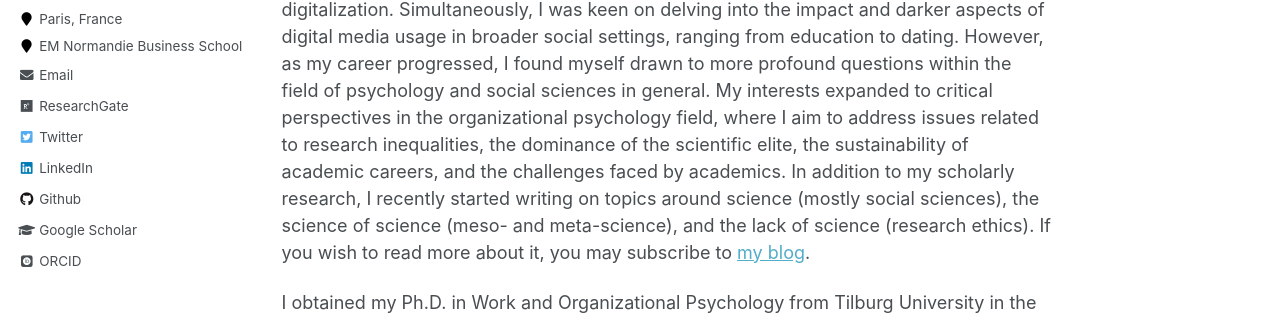
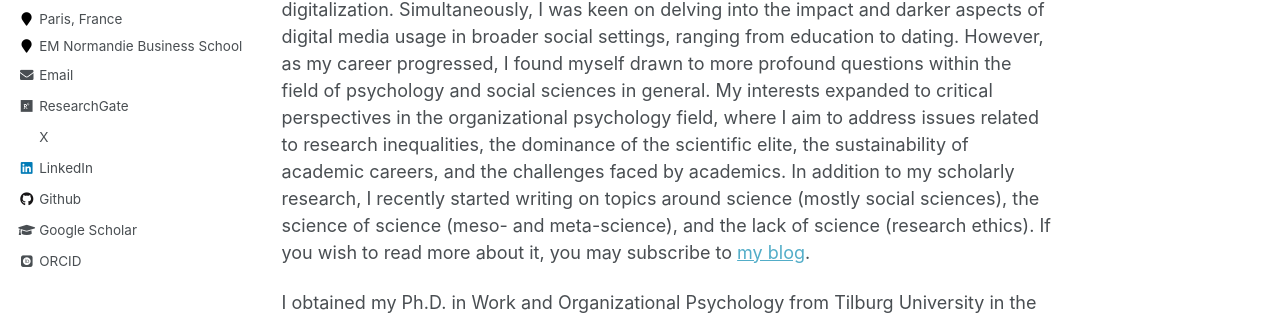
Before and after one commit to maorhan/maorhan.github.io, a Jekyll site: the page built from _pages/about.md, in a window 1280 px wide. Shown: the part 404-724 px from the top of the page. Built offline with Jekyll 4.4.1, drawn with Linux system fonts in a browser that asks for light colours; some web fonts are replaced.

Commit message:
Update author-profile.html

```diff
--- a/_includes/author-profile.html
+++ b/_includes/author-profile.html
@@ -41,7 +41,7 @@
         <li><a href="{{ author.researchgate }}"><i class="fab fa-fw fa-researchgate" aria-hidden="true"></i> ResearchGate</a></li>
       {% endif %}
       {% if author.twitter %}
-        <li><a href="https://twitter.com/{{ author.twitter }}"><i class="fab fa-fw fa-twitter-square" aria-hidden="true"></i> Twitter</a></li>
+         <li><a href="https://x.com/{{ author.twitter }}"><i class="fab fa-fw fa-square-x-twitter" aria-hidden="true"></i> X</a></li>
       {% endif %}
       {% if author.facebook %}
         <li><a href="https://www.facebook.com/{{ author.facebook }}"><i class="fab fa-fw fa-facebook-square" aria-hidden="true"></i> Facebook</a></li>
```
